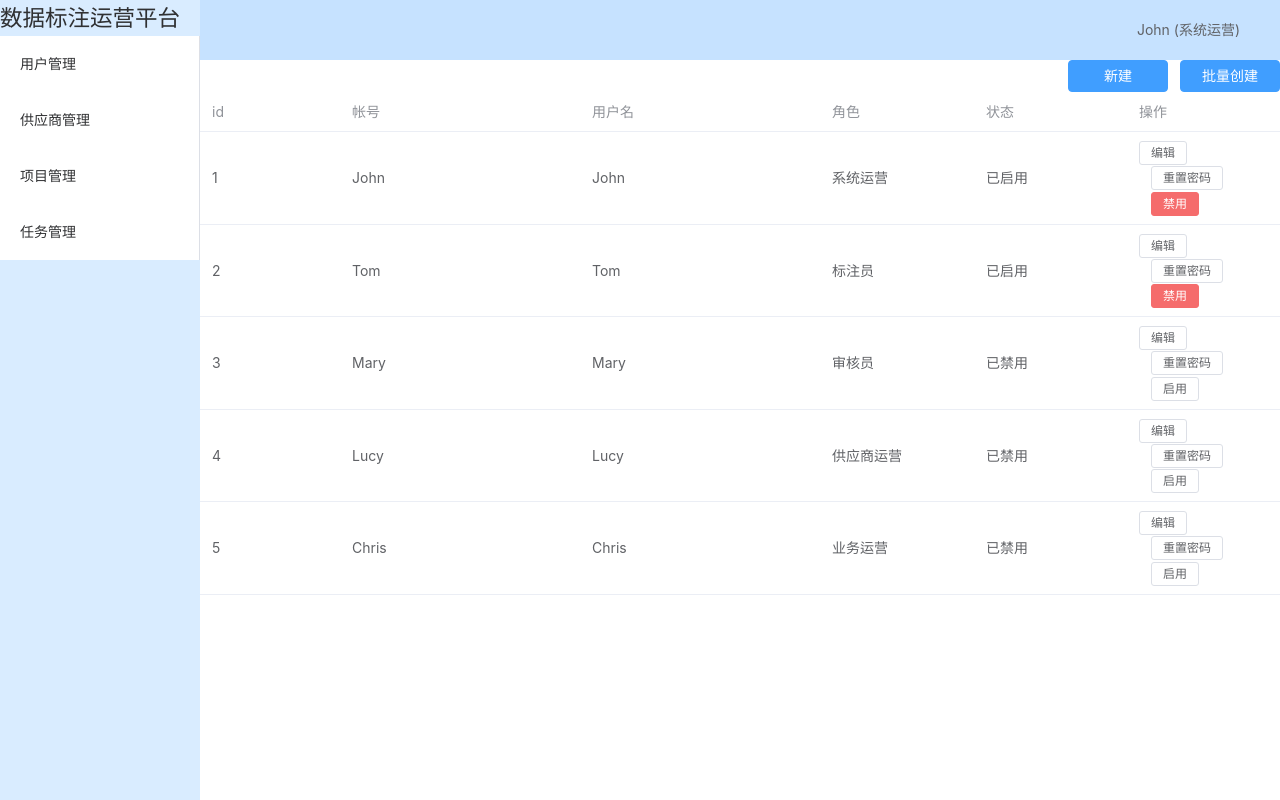
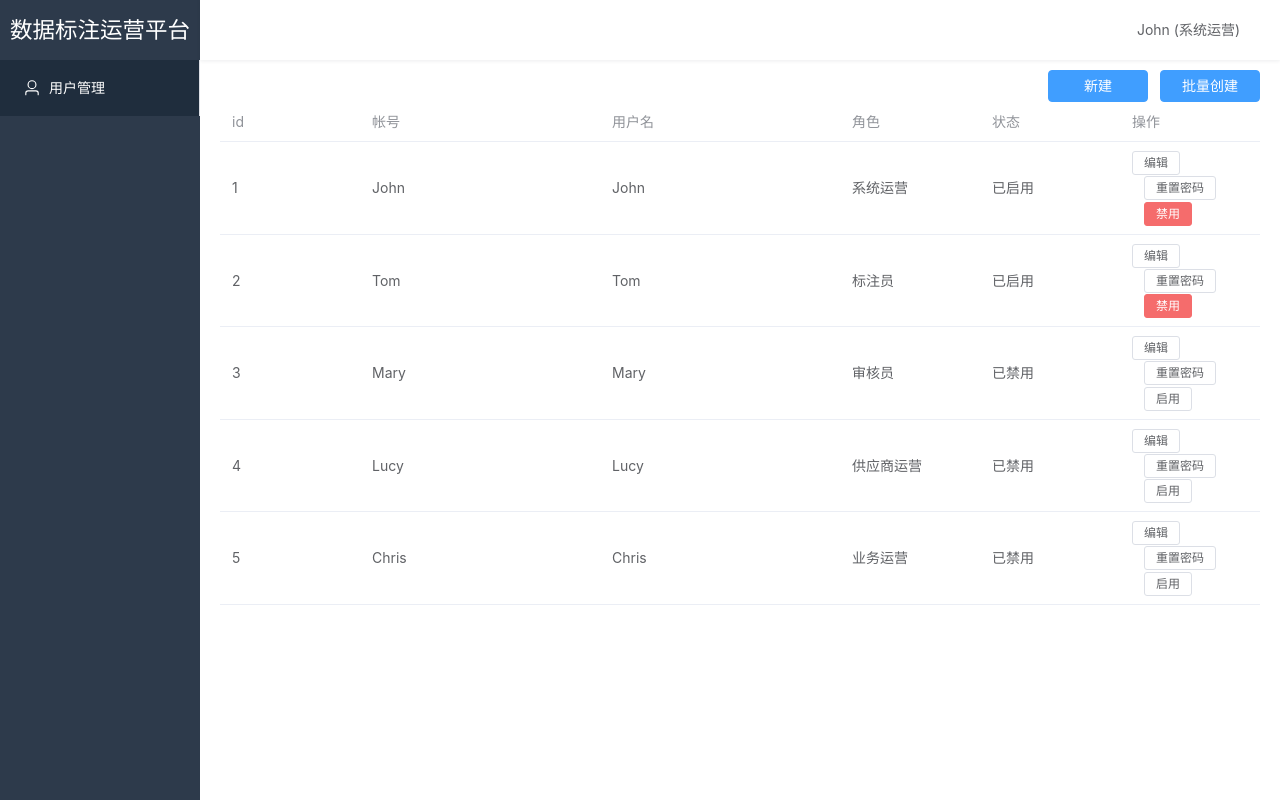
Before and after one commit to dxsooo/saop, a Vue app: page /userManage in a window 1280 px wide. Built offline with nearby package versions, Linux system fonts and the light colour scheme; sample sign-in values are in the browser's storage.

Commit message:
use store in side menu and adjust style

```diff
--- a/src/components/SideMenu.vue
+++ b/src/components/SideMenu.vue
@@ -1,8 +1,11 @@
 <template>
     <div class="menu">
         <h2>数据标注运营平台</h2>
-        <el-menu router v-if="loaded">
+        <el-menu router>
             <el-menu-item v-if="isAllowUserManage()" index="/userManage">
+                <el-icon>
+                    <User />
+                </el-icon>
                 用户管理
             </el-menu-item>
             <el-menu-item v-if="isAllowSupplierManage()" index="/supplier">
@@ -19,42 +22,52 @@
 </template>
 
 <script setup lang="ts">
-import { ref, onMounted } from 'vue'
-import { get_current_user_info } from '@/api/user';
+import { useUserStore } from '@/store/user';
+import { storeToRefs } from 'pinia';
 
-const role = ref(null)
-const is_admin = ref(false)
-const loaded = ref(false)
-
-onMounted(() => {
-    get_current_user_info().then(res => {
-        role.value = res.data.data.role_id
-        is_admin.value = res.data.data.is_admin
-        loaded.value = true
-    })
-})
-
+const store = useUserStore()
+const { role_id, is_admin } = storeToRefs(store);
 
 const isAllowUserManage = () => {
-    return is_admin.value || Number(role.value) < 4
+    return is_admin || Number(role_id) < 4
 }
 
 const isAllowSupplierManage = () => {
-    return !is_admin.value && Number(role.value) < 3
+    return !is_admin && Number(role_id) < 4
 }
 
 const isAllowProjectManage = () => {
-    return !is_admin.value && Number(role.value) < 3
+    return !is_admin && Number(role_id) < 4
 }
 
 const isAllowTaskManage = () => {
-    return !is_admin.value
+    return !is_admin
 }
 
 </script>
 
-<style lang="scss">
+<style lang="scss" scoped>
 .menu {
     border-right: none;
+    color: #fff;
+
+    h2 {
+        // color: #fff;
+        text-align: center;
+        margin: 12px auto;
+    }
+
+    .el-menu {
+        background-color: #1f2d3d;
+
+        .el-menu-item {
+            color: #fff;
+
+            &:hover {
+                background-color: #001528;
+            }
+        }
+    }
+
 }
 </style>
--- a/src/router/index.ts
+++ b/src/router/index.ts
@@ -101,12 +101,13 @@ router.beforeEach(async (to, from) => {
     }
     // 更新到store
     const store = useUserStore()
-    store.id = res.data.data.id
-    store.username = res.data.data.username
-    store.role_name = res.data.data.role_name
-    store.role_id = res.data.data.role_id
-    store.is_admin = res.data.data.is_admin
-
+    store.$patch({
+      id: res.data.data.id,
+      username: res.data.data.username,
+      role_name: res.data.data.role_name,
+      role_id: res.data.data.role_id,
+      is_admin: res.data.data.is_admin,
+    })
     if (to.name == 'Home') {
       // 标注审核员首页是 task
       if (store.role_id >= 4) {
--- a/src/views/Layout.vue
+++ b/src/views/Layout.vue
@@ -40,17 +40,17 @@ const { username, role_name } = storeToRefs(store);
 .layout {
   .el-header {
     position: relative;
-    background-color: var(--el-color-primary-light-7);
-    color: var(--el-text-color-primary);
+    background-color: #fff;
+    box-shadow: 0 1px 4px rgb(0 21 41 / 8%);
   }
 
   .el-aside {
     color: var(--el-text-color-primary);
-    background: var(--el-color-primary-light-8);
+    background: #2d3a4b;
   }
 
   .el-main {
-    padding: 0;
+    padding-top: 10px;
   }
 
   .toolbar {
```
